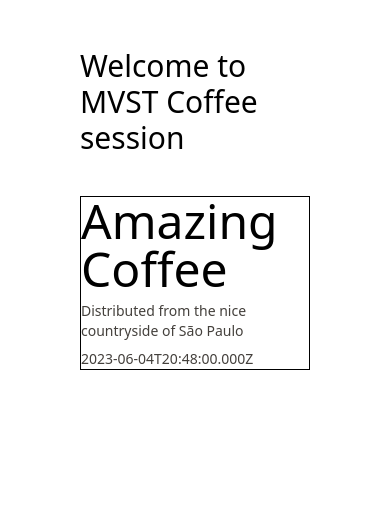
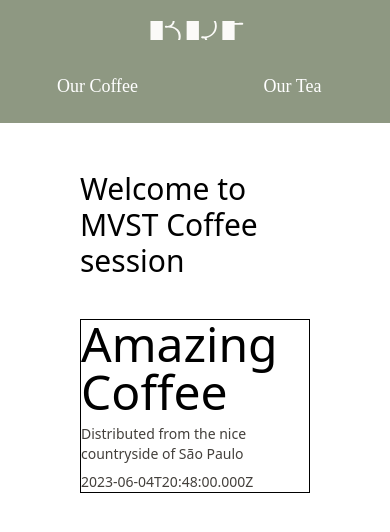
Before and after one commit to Emerson1337/clean-architecture-nestjs, a Next.js app in the folder frontend/: page /coffees in a window 390 px wide. Shown: the top 532 px of the page. Built offline with nearby package versions, Linux system fonts and the light colour scheme.

Commit message:
📱 Adjust image and structure page responsiveness

```diff
--- a/frontend/src/app/interface/presentation/pages/Navbar.tsx
+++ b/frontend/src/app/interface/presentation/pages/Navbar.tsx
@@ -9,17 +9,13 @@ type Props = {
 export const Navbar: React.FC<Props> = ({ buttons }) => {
   return (
     <div className="navbar">
-      <div className="logo default-size">
-        <Image src={logo} alt="logo picture" />
+      <div className="logo-space default-size">
+        <Image layout="fixed" src={logo} alt="logo picture" />
       </div>
       <div className="menus">
         <div className="buttons">
           {buttons.map((button) => {
-            return (
-              <span className="selected" key={button}>
-                {button}
-              </span>
-            );
+            return <span key={button}>{button}</span>;
           })}
         </div>
       </div>
--- a/frontend/src/core/styles/globals.css
+++ b/frontend/src/core/styles/globals.css
@@ -25,8 +25,13 @@
   align-items: center;
 }
 
-.logo {
+.logo-space {
   margin: 20px 0;
+}
+
+.logo-space img {
+  width: 105px !important;
+  height: 29px !important;
 }
 
 .buttons span {
@@ -45,6 +50,10 @@
   line-height: 36px;
 
   border-bottom: 10px solid #c69f6600;
+
+  cursor: pointer;
+
+  transition: .2s ease-in-out;
 }
 
 .menus {
@@ -53,8 +62,53 @@
   height: 56px;
 }
 
-.selected {
+.buttons span:hover, .selected {
   border-bottom: 10px solid #C69F66 !important;
 }
 
+@media (max-width: 675px) {
+  .navbar {
+    padding: 0;
+    height: 123px;
+    flex-direction: column;
+    justify-content: center;
+    align-items: center;
+  }
+
+
+  .logo-space img, .logo-space > div {
+    width: 222px !important;
+    max-width: 222px !important;
+    height: 39px !important;
+    max-height: 39px !important;
+  }
+
+  .logo-space {
+    text-align: center;
+  }
+
+  .navbar > div:first-child {
+    width: 100%;
+  }
+
+  .buttons {
+    width: 100%;
+  }
+
+  .buttons span {
+    margin-top: 3px;
+  }
+
+  .menus {
+    width: 100%;
+  }
+
+  .buttons span {
+    width: 50%;
+    margin: 0;
+    text-align: center;
+    margin-top: -7px !important;
+  }
+}
+
 /* ///////////////////////////////// */
--- a/frontend/src/pages/coffees.tsx
+++ b/frontend/src/pages/coffees.tsx
@@ -1,9 +1,10 @@
-import React from 'react';
-import { fetchCoffeeService } from '../app/coffees/application/fetchCoffeeService';
-import { CoffeeMapper } from '../app/coffees/infrastructure/coffee.mapper';
-import { CoffeePage } from '../app/coffees/presentation/pages/CoffeePage';
+import React from "react";
+import { fetchCoffeeService } from "../app/coffees/application/fetchCoffeeService";
+import { CoffeeMapper } from "../app/coffees/infrastructure/coffee.mapper";
+import { CoffeePage } from "../app/coffees/presentation/pages/CoffeePage";
+import { Navbar } from "../app/interface/presentation/pages/Navbar";
 
-export async function getStaticProps() {
+export async function getStaticProps(): Promise<any> {
   const data = await fetchCoffeeService();
   return {
     props: {
@@ -14,5 +15,10 @@ export async function getStaticProps() {
 
 export default function Index({ data }: any): JSX.Element {
   const domainData = data.map(CoffeeMapper.toDomain);
-  return <CoffeePage data={domainData} />;
+  return (
+    <>
+      <Navbar buttons={["Our Coffee", "Our Tea"]} />
+      <CoffeePage data={domainData} />
+    </>
+  );
 }
```
